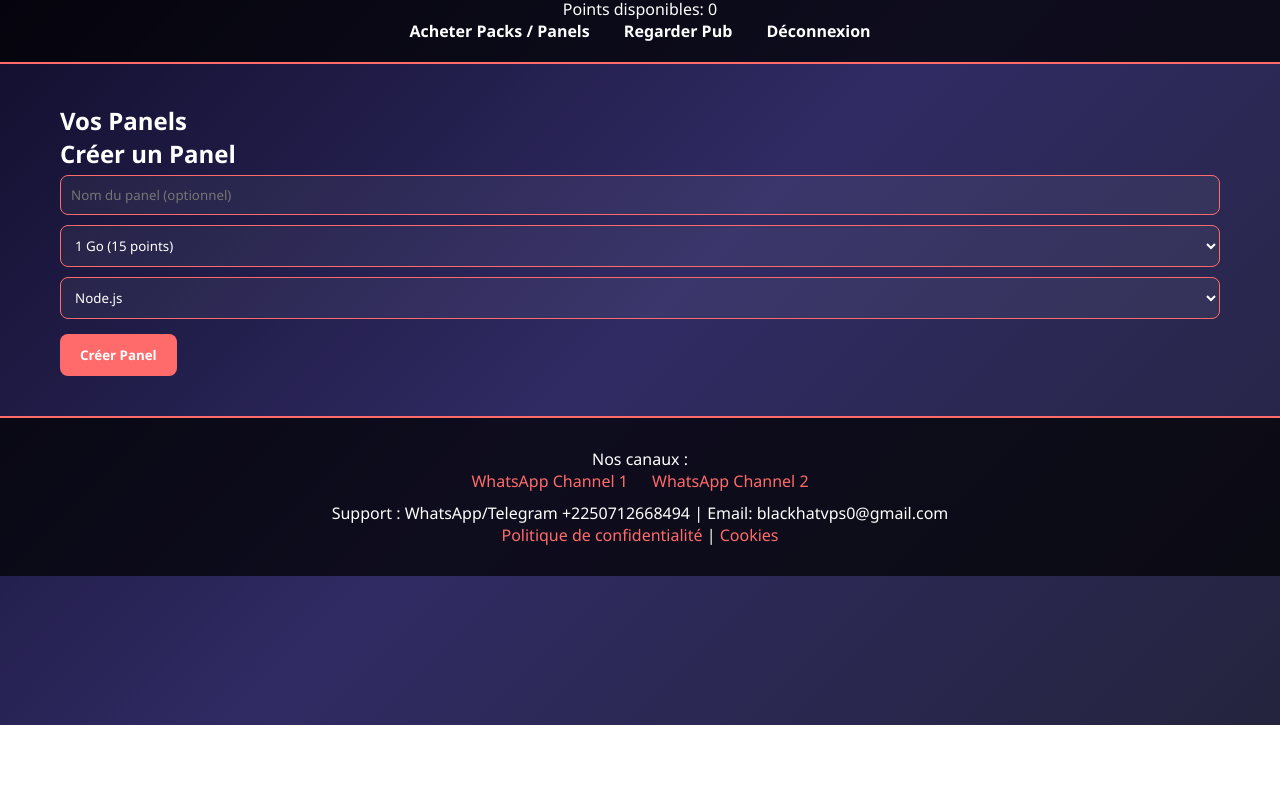
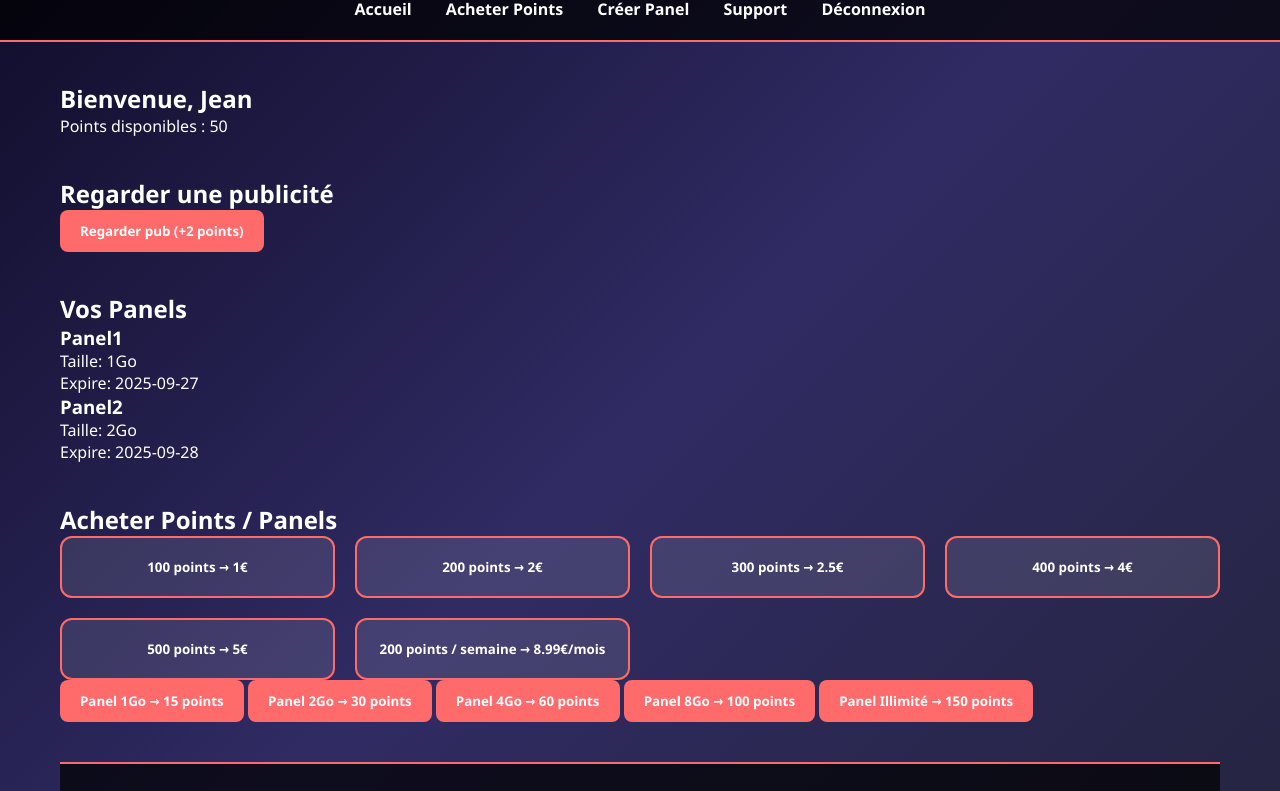
Before and after one commit to LORD-OBITO-DEV/panel.hosting-blackhatvps.store, a plain HTML site: page dashboard.html in a window 1280 px wide. Shown: the part 75-866 px from the top of the page. Before the commit the page ends 800 px from the top, so only its background shows below. Drawn offline with nearby package versions, Linux system fonts and the light colour scheme; files that its build step writes are made by us from their sources.

Commit message:
Update dashboard.html

```diff
--- a/dashboard.html
+++ b/dashboard.html
@@ -4,73 +4,122 @@
 <meta charset="UTF-8">
 <meta name="viewport" content="width=device-width, initial-scale=1.0">
 <title>Dashboard - BlackHatVPS</title>
-<link rel="stylesheet" href="/css/style.css">
-<!-- Google AdSense -->
-<script data-ad-client="ca-pub-XXXXXXXXXXXXXX" async
-        src="https://pagead2.googlesyndication.com/pagead/js/adsbygoogle.js"></script>
-<script src="/js/dashboard.js" defer></script>
+<link rel="stylesheet" href="/style.css">
+<script src="https://cdn.jsdelivr.net/npm/axios/dist/axios.min.js"></script>
 </head>
 <body>
 <header>
-  <h1>Bienvenue sur BlackHatVPS Dashboard</h1>
-  <p>Points disponibles: <span id="userPoints">0</span></p>
+  <h1>BlackHatVPS Dashboard</h1>
   <nav>
-    <a href="/plans.html">Acheter Packs / Panels</a>
-    <a href="/ads.html">Regarder Pub</a>
+    <a href="/">Accueil</a>
+    <a href="/packs">Acheter Points</a>
+    <a href="/panels">Créer Panel</a>
+    <a href="/support">Support</a>
     <a href="/logout">Déconnexion</a>
   </nav>
 </header>
 
 <main>
-  <section id="adsTop">
-    <ins class="adsbygoogle"
-         style="display:block"
-         data-ad-format="auto"
-         data-full-width-responsive="true"
-         data-ad-client="ca-pub-XXXXXXXXXXXXXX"
-         data-ad-slot="1111111111"></ins>
-    <script>(adsbygoogle = window.adsbygoogle || []).push({});</script>
-  </section>
+<section id="userInfo">
+  <h2>Bienvenue, <span id="username">Utilisateur</span></h2>
+  <p>Points disponibles : <span id="points">0</span></p>
+</section>
 
+<section id="adsSection">
+  <h2>Regarder une publicité</h2>
+  <button id="watchAd">Regarder pub (+2 points)</button>
+  <p id="adTimer"></p>
+</section>
+
+<section id="panelList">
   <h2>Vos Panels</h2>
-  <div id="panelsList"></div>
+  <div id="panelsGrid">
+    <!-- Panels seront injectés ici via JS -->
+  </div>
+</section>
 
-  <h2>Créer un Panel</h2>
-  <form id="createPanelForm">
-    <input type="text" name="name" placeholder="Nom du panel (optionnel)">
-    <select name="size">
-      <option value="1Go">1 Go (15 points)</option>
-      <option value="2Go">2 Go (30 points)</option>
-      <option value="5Go">5 Go (60 points)</option>
-      <option value="10Go">10 Go (100 points)</option>
-      <option value="illimité">Illimité (150 points)</option>
-    </select>
-    <select name="language">
-      <option value="Node.js">Node.js</option>
-      <option value="Python">Python</option>
-    </select>
-    <button type="submit">Créer Panel</button>
-  </form>
-
-  <section id="adsBottom">
-    <ins class="adsbygoogle"
-         style="display:block"
-         data-ad-format="auto"
-         data-full-width-responsive="true"
-         data-ad-client="ca-pub-XXXXXXXXXXXXXX"
-         data-ad-slot="2222222222"></ins>
-    <script>(adsbygoogle = window.adsbygoogle || []).push({});</script>
-  </section>
-</main>
+<section id="buySection">
+  <h2>Acheter Points / Panels</h2>
+  <div id="packs">
+    <button data-points="100">100 points → 1€</button>
+    <button data-points="200">200 points → 2€</button>
+    <button data-points="300">300 points → 2.5€</button>
+    <button data-points="400">400 points → 4€</button>
+    <button data-points="500">500 points → 5€</button>
+    <button data-points="weekly">200 points / semaine → 8.99€/mois</button>
+  </div>
+  <div id="panelsBuy">
+    <button data-panel="15">Panel 1Go → 15 points</button>
+    <button data-panel="30">Panel 2Go → 30 points</button>
+    <button data-panel="60">Panel 4Go → 60 points</button>
+    <button data-panel="100">Panel 8Go → 100 points</button>
+    <button data-panel="150">Panel Illimité → 150 points</button>
+  </div>
+</section>
 
 <footer>
-  <p>Nos canaux :</p>
+  <p>&copy; 2025 BlackHatVPS</p>
   <ul>
-    <li><a href="https://whatsapp.com/channel/0029VbBFBxA1NCrVrBCF3g0F" target="_blank">WhatsApp Channel 1</a></li>
-    <li><a href="https://whatsapp.com/channel/0029Vb65HSyHwXbEQbQjQV26" target="_blank">WhatsApp Channel 2</a></li>
+    <li><a href="https://whatsapp.com/channel/0029VbBFBxA1NCrVrBCF3g0F">Canal WhatsApp 1</a></li>
+    <li><a href="https://whatsapp.com/channel/0029Vb65HSyHwXbEQbQjQV26">Canal WhatsApp 2</a></li>
+    <li><a href="mailto:blackhatvps0@gmail.com">Email Support</a></li>
   </ul>
-  <p>Support : WhatsApp/Telegram +2250712668494 | Email: blackhatvps0@gmail.com</p>
-  <p><a href="/privacy.html">Politique de confidentialité</a> | <a href="/cookies.html">Cookies</a></p>
 </footer>
+
+<script>
+// Simulation de données utilisateur
+let user = {
+  username: "Jean",
+  points: 50,
+  panels: [
+    {name:"Panel1", size:"1Go", expires:"2025-09-27"},
+    {name:"Panel2", size:"2Go", expires:"2025-09-28"}
+  ]
+};
+
+document.getElementById("username").innerText = user.username;
+document.getElementById("points").innerText = user.points;
+
+// Afficher panels
+const panelsGrid = document.getElementById("panelsGrid");
+user.panels.forEach(p => {
+  const div = document.createElement("div");
+  div.className = "panel-card";
+  div.innerHTML = `<h3>${p.name}</h3><p>Taille: ${p.size}</p><p>Expire: ${p.expires}</p>`;
+  panelsGrid.appendChild(div);
+});
+
+// Bouton regarder pub + compteur
+const watchBtn = document.getElementById("watchAd");
+watchBtn.addEventListener("click", () => {
+  let timer = 10; // secondes
+  watchBtn.disabled = true;
+  const adTimer = document.getElementById("adTimer");
+  const interval = setInterval(() => {
+    adTimer.innerText = `Publicité en cours: ${timer}s`;
+    timer--;
+    if(timer < 0){
+      clearInterval(interval);
+      adTimer.innerText = "Vous avez gagné 2 points !";
+      user.points += 2;
+      document.getElementById("points").innerText = user.points;
+      watchBtn.disabled = false;
+    }
+  }, 1000);
+});
+
+// Acheter points / panels (simulé)
+document.querySelectorAll("#packs button").forEach(btn=>{
+  btn.addEventListener("click", () => {
+    alert(`Redirection vers paiement pour ${btn.dataset.points} points`);
+  });
+});
+
+document.querySelectorAll("#panelsBuy button").forEach(btn=>{
+  btn.addEventListener("click", () => {
+    alert(`Redirection vers paiement pour panel ${btn.dataset.panel} points`);
+  });
+});
+</script>
 </body>
-</html>
+        </html>
```
